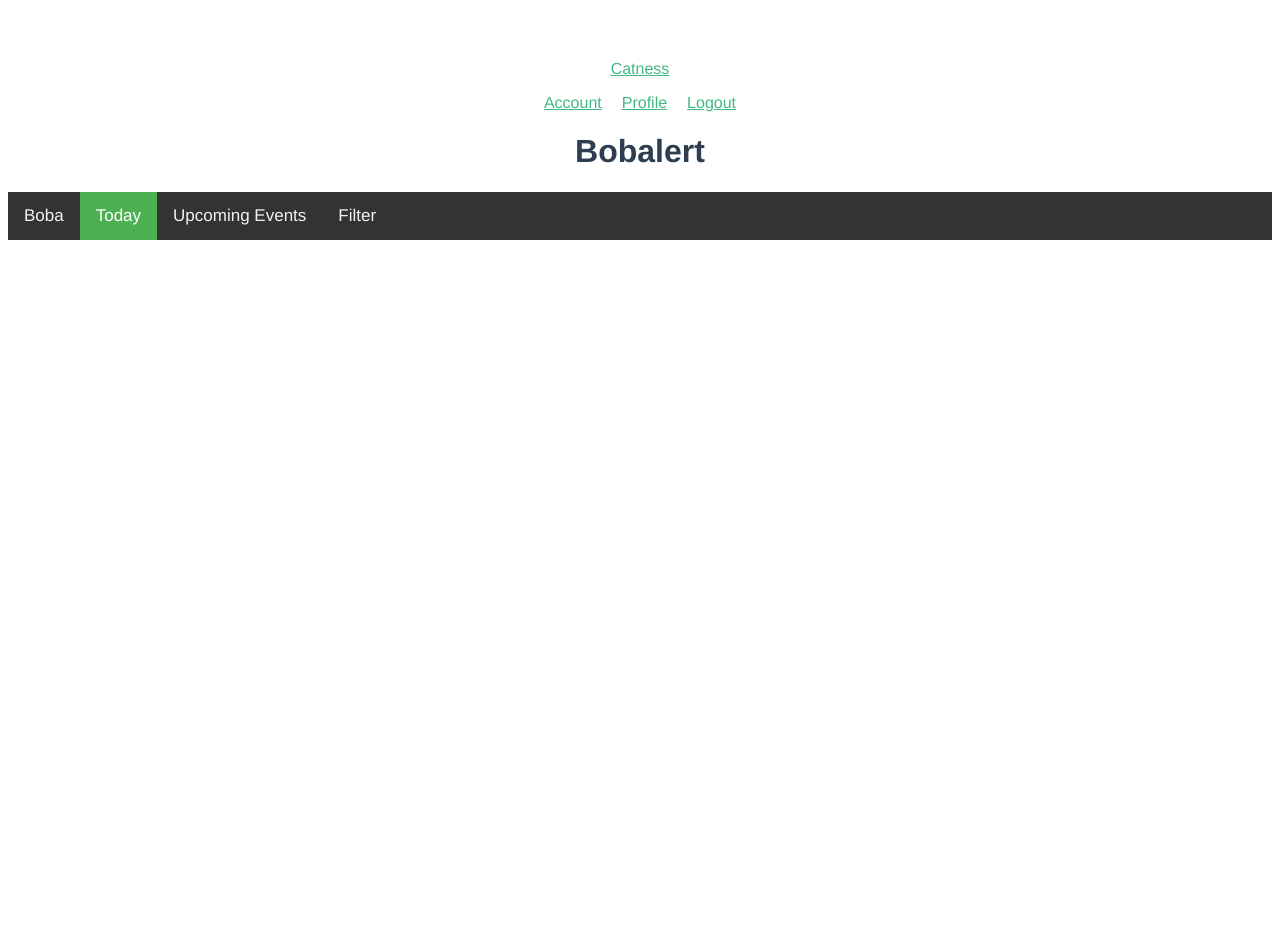
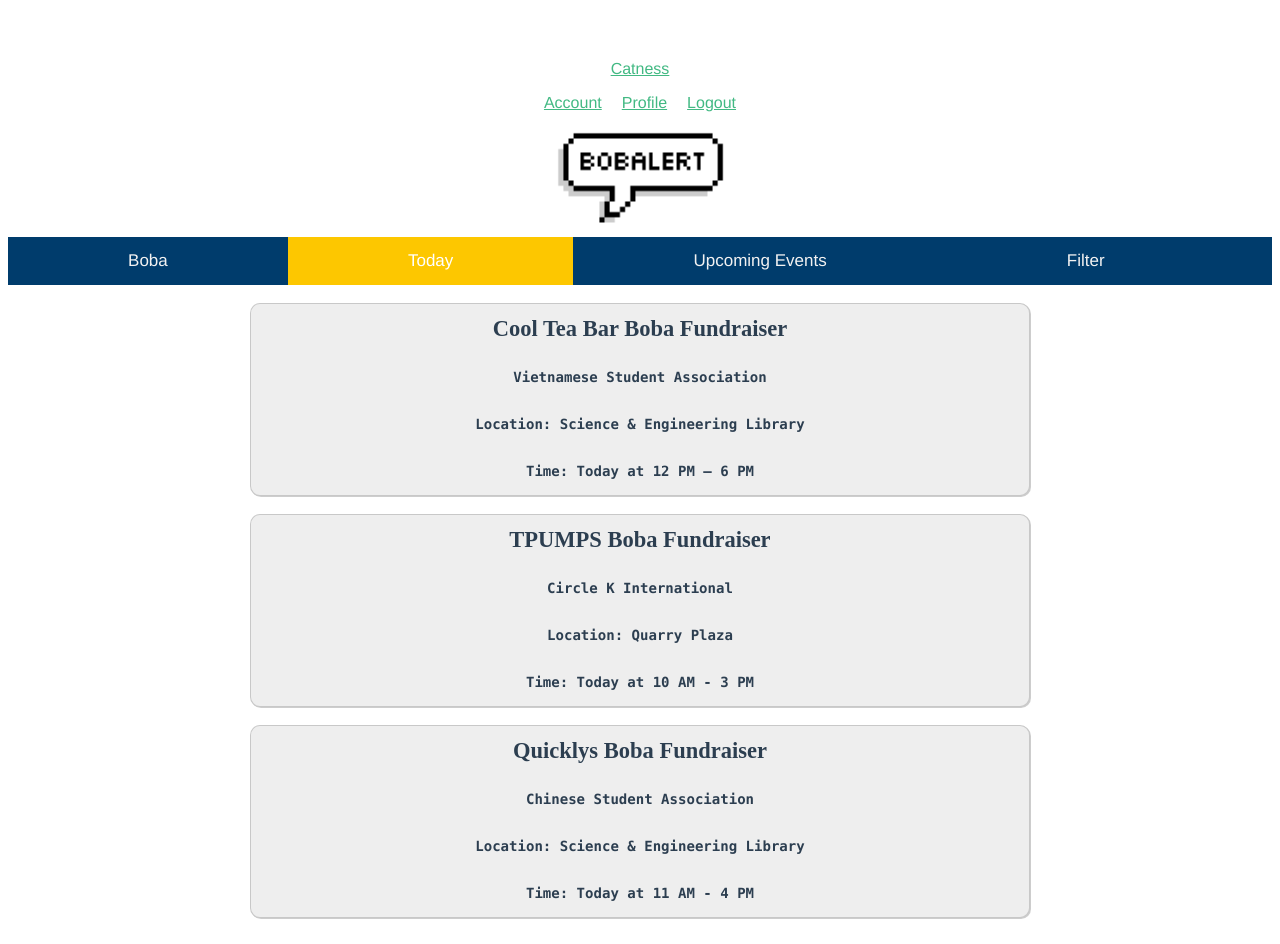
Before and after one commit to WinstonGGG/Bobalert, a Vue app in the folder hello-world/: page / in a window 1280 px wide. Before the commit the page ends 800 px from the top, so only its background shows below. Built offline with nearby package versions, Linux system fonts and the light colour scheme.

Commit message:
fund info and color

```diff
--- a/hello-world/src/App.vue
+++ b/hello-world/src/App.vue
@@ -1,13 +1,16 @@
 <template>
   <div id="app">
     <DropdownList/>
-    <h1>Bobalert</h1>
+    <center> <img id="nameTitle" src=".\assets\bobalertlogo.png"> </center>
     <div class="topNavigation">
       <a href="#boba">Boba</a>
       <a class="active" href="#today">Today</a>
       <a href="#upcoming">Upcoming Events</a>
       <a href="#filter">Filter</a>
     </div>
+    <br>
+    <Fundraiser/>
+    <br>
   </div>
 </template>
 
@@ -38,9 +41,16 @@ export default {
   margin-top: 60px;
 }
 
-/* Add a black background color to the top navigation */
+/* Bobalert Logo Title */
+#nameTitle {
+  align: center;
+  width: 175px;
+  height: 105px;
+}
+
+/* Add a royal blue background color to the top navigation */
 .topNavigation {
-  background-color: #333;
+  background-color: #003c6c;
   overflow: hidden;
 }
 
@@ -49,7 +59,7 @@ export default {
   float: left;
   color: #f2f2f2;
   text-align: center;
-  padding: 14px 16px;
+  padding: 14px 9.5%;
   text-decoration: none;
   font-size: 17px;
 }
@@ -62,7 +72,7 @@ export default {
 
 /* Add a color to the active/current link */
 .topNavigation a.active {
-  background-color: #4CAF50;
+  background-color: #fdc700;
   color: white;
 }
 </style>
--- a/hello-world/src/components/Fundraiser.vue
+++ b/hello-world/src/components/Fundraiser.vue
@@ -1,10 +1,33 @@
 <template>
   <div class="fund">
-    <h2>Fundraiser Name</h2>
-    <h3>Organization Name</h3>
-    <h3>Time</h3>
-    <h3>Location</h3>
+    <div class="border">
+      <div id="fundraiserTitle">
+        <h2>Cool Tea Bar Boba Fundraiser</h2>
+      </div>
+      <h3>Vietnamese Student Association</h3>
+      <h3>Location: Science & Engineering Library</h3>
+      <h3>Time: Today at 12 PM – 6 PM </h3>
+    </div>
+    <br>
+    <div class="border">
+      <div id="fundraiserTitle">
+        <h2>TPUMPS Boba Fundraiser</h2>
+      </div>
+      <h3>Circle K International</h3>
+      <h3>Location: Quarry Plaza</h3>
+      <h3>Time: Today at 10 AM - 3 PM </h3>
+    </div>
+    <br>
+    <div class="border">
+      <div id="fundraiserTitle">
+        <h2>Quicklys Boba Fundraiser</h2>
+      </div>
+      <h3>Chinese Student Association </h3>
+      <h3>Location: Science & Engineering Library </h3>
+      <h3>Time: Today at 11 AM - 4 PM </h3>
+    </div>
   </div>
+
 </template>
 
 <script>
@@ -32,4 +55,25 @@ li {
 a {
   color: #42b983;
 }
+#fundraiserTitle {
+  font-family: "Times New Roman", Times, sans-serif;
+  font-size: 15px;
+}
+
+.border {
+  font-family: "Lucida Console", Monaco, monospace;
+  line-height: 0.5;
+  font-size: 12px;
+  border: 1px solid #bbbb;
+  border-radius: 10px;
+  padding-left: 10px;
+  padding-right: 10px;
+  padding-bottom: 20px;
+  background-color: #EEEEEE;
+  width: 60%;
+  margin-top: auto;
+  margin-left: auto;
+  margin-right: auto;
+  box-shadow: 1px 1px #bbbb;
+}
 </style>
```
Also changed, not shown: hello-world/src/assets/bobalertlogo.png (added), hello-world/src/assets/logo.png.
